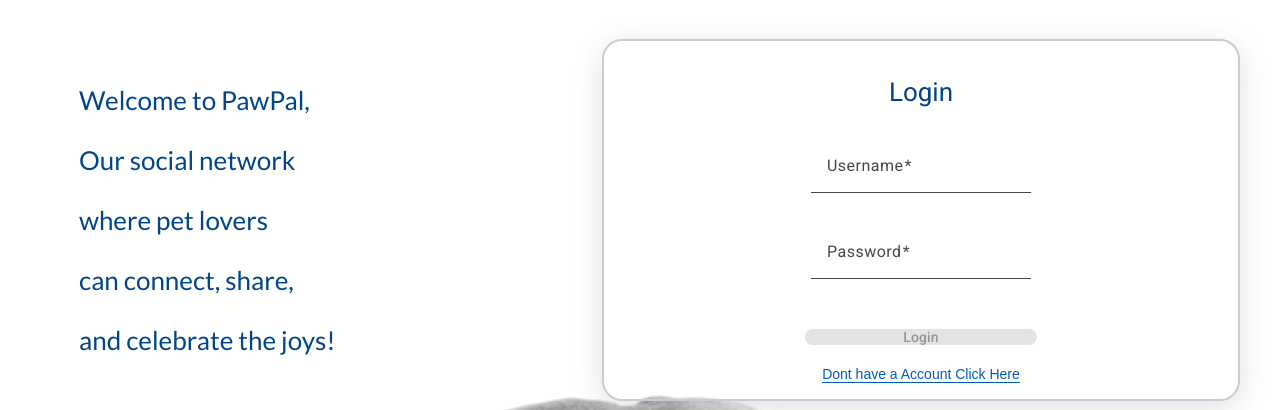
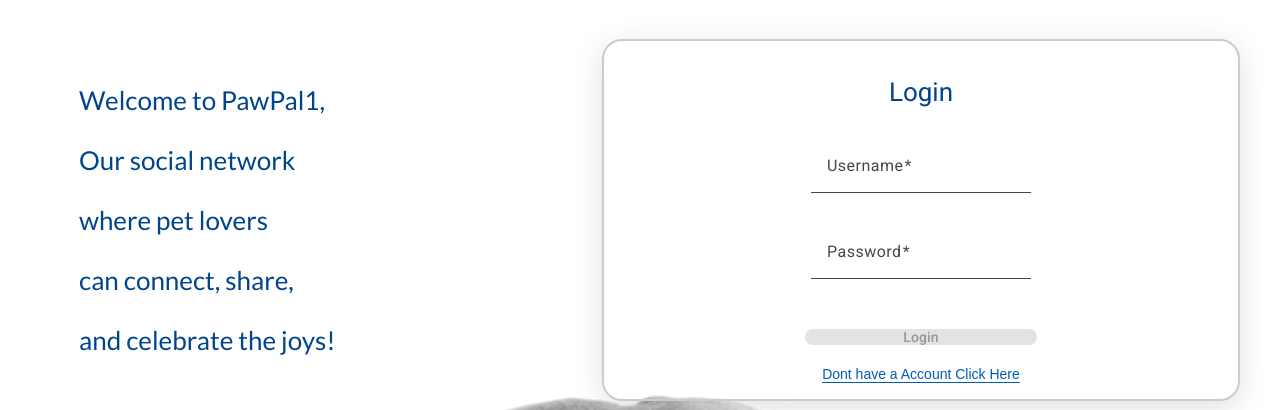
Before and after one commit to tamirbe/paw-pal-network-client, an Angular app: page /login in a window 1280 px wide. Shown: the part 140-550 px from the top of the page. Built offline with nearby package versions, Linux system fonts and the light colour scheme.

Commit message:
test for render (no changes)

```diff
--- a/src/app/pages/main/login/login.component.html
+++ b/src/app/pages/main/login/login.component.html
@@ -4,7 +4,7 @@
 <img class="background" src="../../../../assets/images/backgroundLogin.png" alt="">
 <div class="login-container">
     <div class="sentence-wrapper">
-        <p>Welcome to PawPal,<br>Our social network<br> where pet lovers <br>can connect, share, <br>and
+        <p>Welcome to PawPal1,<br>Our social network<br> where pet lovers <br>can connect, share, <br>and
             celebrate the joys!
         </p>
     </div>
```
